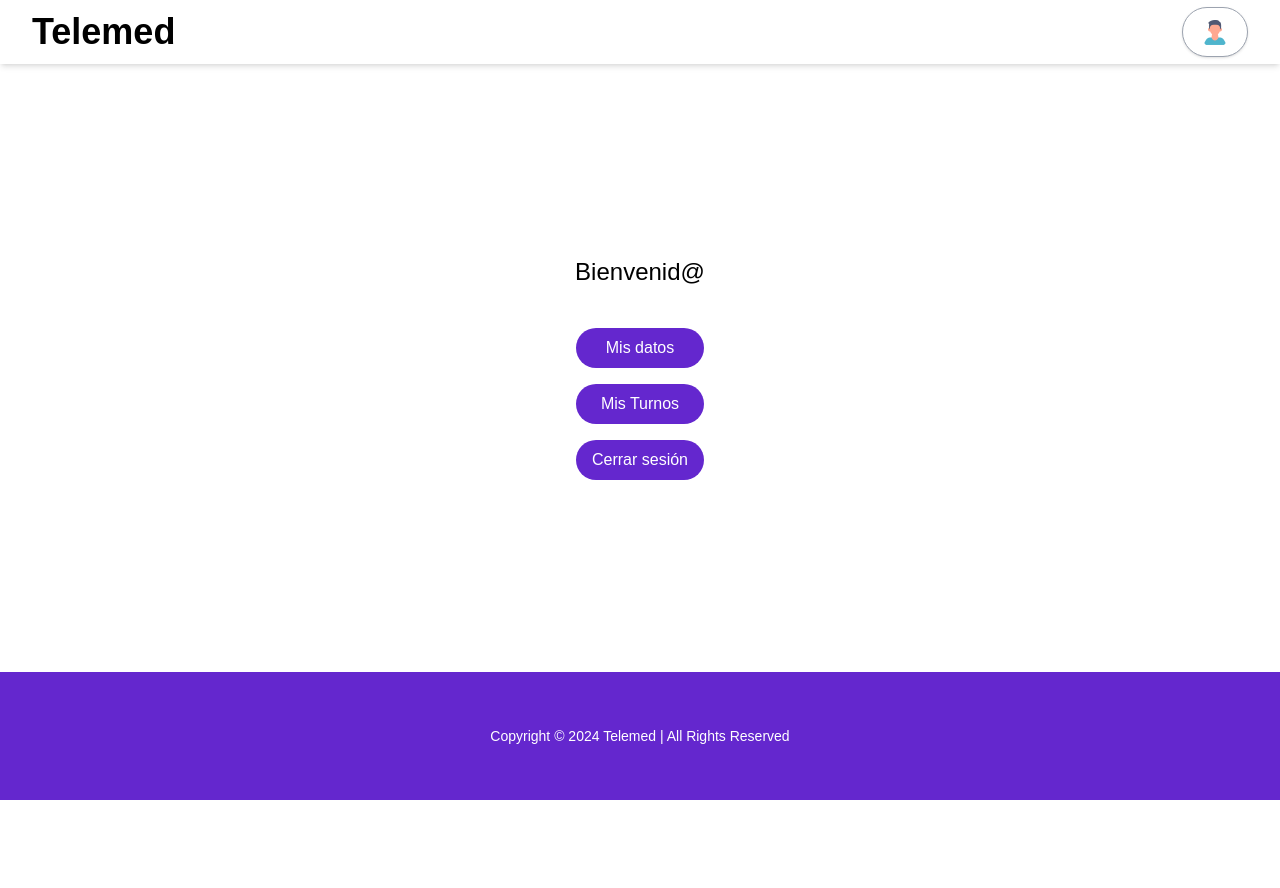
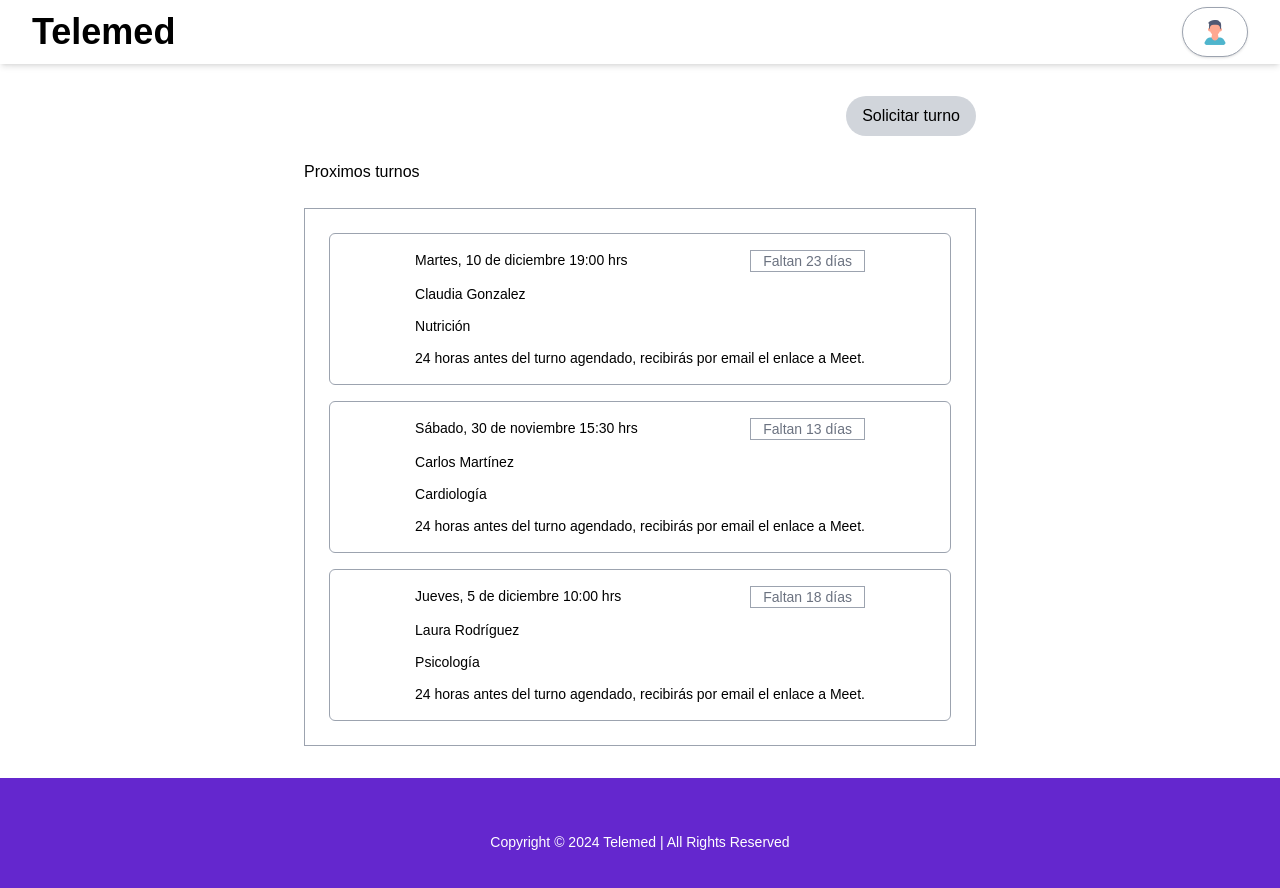
Before and after one commit to fhdzleon/teleDeploy, a Next.js app in the folder Front/telemed/: page /in in a window 1280 px wide. Shown: the top 888 px of the page. Before the commit the page ends 800 px from the top, so only its background shows below. Built offline with nearby package versions, Linux system fonts and the light colour scheme; a web font is replaced by a local one.

Commit message:
redesing in

```diff
--- a/Front/telemed/src/app/in/page.tsx
+++ b/Front/telemed/src/app/in/page.tsx
@@ -1,39 +1,78 @@
-"use client";
-import React, { useState } from "react";
-import ModalTurnos from "@/components/modalTurnos/ModalTurnos";
-import WithAuthProtect from "@/helpers/WithAuth";
-import useGlobalStore from "@/store/globalStore";
-import Logout from "@/components/logout/Logout";
+import React from "react";
+import data from "@/helpers/mockAppointments";
 
 const Page = () => {
-  const [ModalOpen, setModalOpen] = useState(false);
+  const formatFecha = (fechaISO: string): string => {
+    const opciones: Intl.DateTimeFormatOptions = {
+      weekday: "long",
+      day: "numeric",
+      month: "long",
+    };
+    const fecha = new Date(fechaISO);
 
-  const { user } = useGlobalStore();
+    return fecha
+      .toLocaleDateString("es-ES", opciones)
+      .replace(/^\w/, (c) => c.toUpperCase());
+  };
 
-  const openModal = () => setModalOpen(true);
-  const closeModal = () => setModalOpen(false);
+  const getDiasRestantes = (fechaISO: string): string => {
+    const fechaCita = new Date(fechaISO);
+    const fechaActual = new Date();
+
+    fechaCita.setHours(0, 0, 0, 0);
+    fechaActual.setHours(0, 0, 0, 0);
+
+    const diferenciaTiempo = fechaCita.getTime() - fechaActual.getTime();
+    const diasRestantes = Math.ceil(diferenciaTiempo / (1000 * 3600 * 24)); // Convertir de milisegundos a días
+
+    if (diasRestantes < 0) {
+      return "La cita ya pasó";
+    } else if (diasRestantes === 0) {
+      return "Hoy";
+    } else {
+      return `Faltan ${diasRestantes} días`;
+    }
+  };
 
   return (
-    <div className="flex flex-col flex-grow justify-center items-center px-4">
-      <h2 className="text-2xl mb-10">
-        Bienvenid@ {user?.name} {user?.lastName}
-      </h2>
-      <div className="flex flex-col space-y-4">
-        <button className="rounded-full text-white purple px-4 py-2" disabled>
-          Mis datos
+    <div className="flex flex-col items-center space-y-6 p-8">
+      <div className=" w-full max-w-2xl flex justify-end">
+        <button className="px-4 py-2 bg-gray-300 text-black rounded-full hover:bg-blue-600 transition">
+          Solicitar turno
         </button>
-        <button
-          onClick={openModal}
-          className="rounded-full text-white purple px-4 py-2"
-        >
-          Mis Turnos
-        </button>
-        <Logout />
+      </div>
+      <div className="w-full max-w-2xl flex justify-start">
+        <span>Proximos turnos</span>
       </div>
 
-      <ModalTurnos isOpen={ModalOpen} onClose={closeModal} />
+      {/* Contenedor con el borde alrededor de las cards */}
+      <div className="w-full max-w-2xl border border-gray-400  p-6 space-y-4">
+        {data.map((appointment, index) => (
+          <div
+            key={index}
+            className="flex flex-col items-center bg-white border border-gray-400 rounded-md p-4 w-full"
+          >
+            <div className="text-start space-y-3">
+              <div className="flex justify-between">
+                <p className="text-sm ">
+                  {formatFecha(appointment.fecha)} {appointment.hora} hrs
+                </p>
+                <p className="text-sm border text-gray-500 border-gray-400 px-3">
+                  {getDiasRestantes(appointment.fecha)}
+                </p>
+              </div>
+              <p className="text-sm ">{appointment.doctor}</p>
+              <p className="text-sm ">{appointment.especialidad}</p>
+              <p className="text-sm ">
+                24 horas antes del turno agendado, recibirás por email el enlace
+                a Meet.
+              </p>
+            </div>
+          </div>
+        ))}
+      </div>
     </div>
   );
 };
 
-export default WithAuthProtect(Page);
+export default Page;
--- /dev/null
+++ b/Front/telemed/src/app/in/pagePrev.tsx
@@ -0,0 +1,39 @@
+"use client";
+import React, { useState } from "react";
+import ModalTurnos from "@/components/modalTurnos/ModalTurnos";
+import WithAuthProtect from "@/helpers/WithAuth";
+import useGlobalStore from "@/store/globalStore";
+import Logout from "@/components/logout/Logout";
+
+const Page = () => {
+  const [ModalOpen, setModalOpen] = useState(false);
+
+  const { user } = useGlobalStore();
+
+  const openModal = () => setModalOpen(true);
+  const closeModal = () => setModalOpen(false);
+
+  return (
+    <div className="flex flex-col flex-grow justify-center items-center px-4">
+      <h2 className="text-2xl mb-10">
+        Bienvenid@ {user?.name} {user?.lastName}
+      </h2>
+      <div className="flex flex-col space-y-4">
+        <button className="rounded-full text-white purple px-4 py-2" disabled>
+          Mis datos
+        </button>
+        <button
+          onClick={openModal}
+          className="rounded-full text-white purple px-4 py-2"
+        >
+          Mis Turnos
+        </button>
+        <Logout />
+      </div>
+
+      <ModalTurnos isOpen={ModalOpen} onClose={closeModal} />
+    </div>
+  );
+};
+
+export default WithAuthProtect(Page);
--- /dev/null
+++ b/Front/telemed/src/helpers/mockAppointments.ts
@@ -0,0 +1,22 @@
+const data = [
+  {
+    fecha: "2024-12-10",
+    hora: "19:00",
+    doctor: "Claudia Gonzalez",
+    especialidad: "Nutrición",
+  },
+  {
+    fecha: "2024-11-30",
+    hora: "15:30",
+    doctor: "Carlos Martínez",
+    especialidad: "Cardiología",
+  },
+  {
+    fecha: "2024-12-5",
+    hora: "10:00",
+    doctor: "Laura Rodríguez",
+    especialidad: "Psicología",
+  },
+];
+
+export default data;
```
Also changed, not shown: 1 other file (tests, documents, lock files or other folders).
